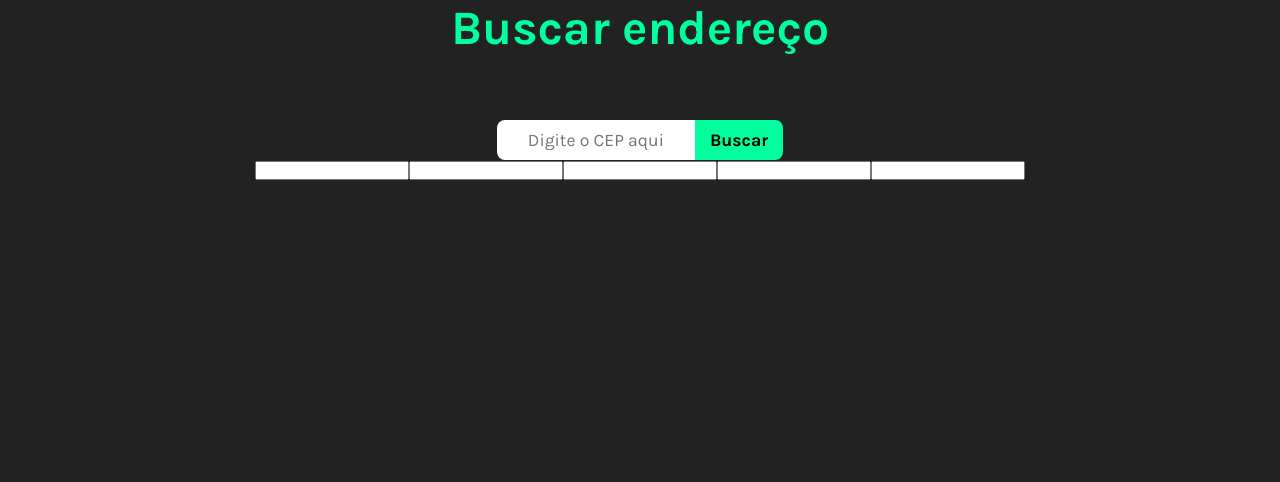
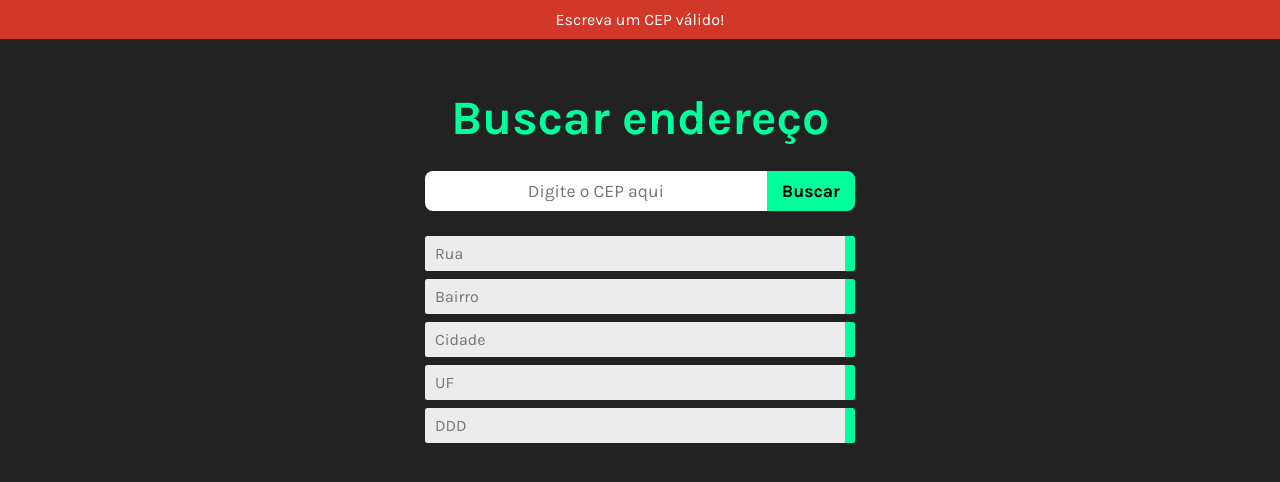
Before and after one commit to davismelo2006/busca-cep, a plain HTML site: page index.html in a window 1280 px wide. Both pictures are taken after a click on the button "Buscar". Drawn offline with Linux system fonts and the light colour scheme; no server answers.

Commit message:
Concluído

```diff
--- a/app.js
+++ b/app.js
@@ -1,22 +1,39 @@
 const iptCep = document.querySelector("#ipt-cep");
 const btnSearch = document.querySelector("button");
+const fields = document.querySelector(".info-container");
+const errorModal = document.querySelector(".error-modal");
 
-class Address {
-  constructor(cep, rua, bairro, cidade, uf, ddd) {
-    this.cep = cep;
-    this.rua = rua;
-    this.bairro = bairro;
-    this.cidade = cidade;
-    this.uf = uf;
-    this.ddd = ddd;
+const getAdress = (cep) => {
+  fetch(`https://viacep.com.br/ws/${cep}/json/`)
+    .then((res) => res.json())
+    .then((data) => {
+      for (const key in data) {
+        if (key === "logradouro") fields.children[0].value = data[key];
+        if (key === "bairro") fields.children[1].value = data[key];
+        if (key === "localidade") fields.children[2].value = data[key];
+        if (key === "uf") fields.children[3].value = data[key];
+        if (key === "ddd") fields.children[4].value = data[key];
+      }
+    })
+    .catch((error) => {
+      errorMessage();
+    });
+};
+
+const errorMessage = () => {
+  if (iptCep.value.length < 8) {
+    errorModal.classList.remove("hidden");
+    setTimeout(() => {
+      errorModal.classList.add("hidden");
+    }, 3500);
   }
+};
 
-  getAdress() {}
-}
+iptCep.addEventListener("input", () => {
+  if (!isNaN(Number(iptCep.value))) iptCep.value = iptCep.value;
+  else iptCep.value = "";
+});
 
 btnSearch.addEventListener("click", () => {
-  if (iptCep.value !== "") {
-  } else {
-    console.log("vazio");
-  }
+  getAdress(iptCep.value);
 });
--- a/index.html
+++ b/index.html
@@ -7,6 +7,7 @@
     <title>Busca Endereço</title>
     <link rel="stylesheet" href="styles.css" />
   </head>
+
   <body>
     <main>
       <h1>Buscar endereço</h1>
@@ -21,18 +22,16 @@
         <button>Buscar</button>
       </div>
       <div class="info-container">
-        <input type="text" name="" id="" /><input
-          type="text"
-          name=""
-          id=""
-        /><input type="text" name="" id="" /><input
-          type="text"
-          name=""
-          id=""
-        /><input type="text" name="" id="" />
+        <input type="text" placeholder="Rua" readonly />
+        <input type="text" placeholder="Bairro" readonly />
+        <input type="text" placeholder="Cidade" readonly />
+        <input type="text" placeholder="UF" readonly />
+        <input type="text" placeholder="DDD" readonly />
       </div>
     </main>
-
+    <div class="error-modal hidden">
+      <p>Escreva um CEP válido!</p>
+    </div>
     <script src="./app.js"></script>
   </body>
 </html>
--- a/styles.css
+++ b/styles.css
@@ -21,29 +21,33 @@ main {
   display: flex;
   flex-direction: column;
   align-items: center;
+  margin: 10vh auto;
+  max-width: 450px;
+  gap: 25px;
+  padding: 10px;
 }
 
 h1 {
+  text-align: center;
   color: var(--primary-color);
   font-size: 3rem;
 }
 
 .search-container {
-  width: max-content;
-  margin-top: 5%;
   display: flex;
+  width: 100%;
 }
 
 #ipt-cep,
-button {
+button,
+.info-container input {
   font-size: 1.1rem;
-  background: none;
   outline: none;
   border: none;
 }
 
 #ipt-cep {
-  background-color: #fff;
+  width: 100%;
   border-radius: 8px 0 0 8px;
   text-align: center;
 }
@@ -61,4 +65,27 @@ button:hover {
   background-color: var(--primary-color-darker);
 }
 
-/* info container */
+.info-container input {
+  font-size: 1rem;
+  padding: 8px 10px;
+  margin-bottom: 8px;
+  width: 100%;
+  border-radius: 2.5px;
+  background-color: #ececec;
+  border-right: 10px solid var(--primary-color);
+}
+
+.error-modal {
+  position: absolute;
+  width: 100%;
+  top: 0;
+  background-color: #d1382a;
+  text-align: center;
+  color: #fff;
+  padding: 10px;
+  transition: 0.25s;
+}
+
+.error-modal.hidden {
+  opacity: 0;
+}
```
